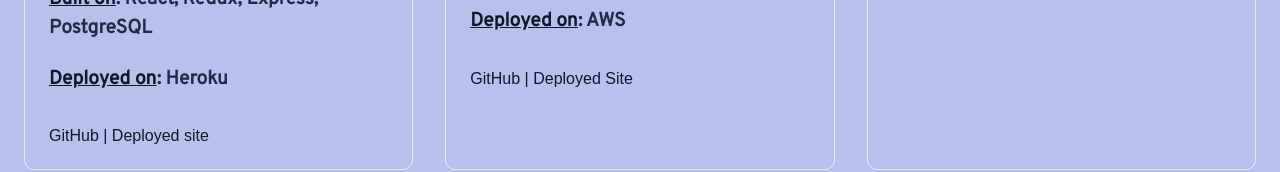
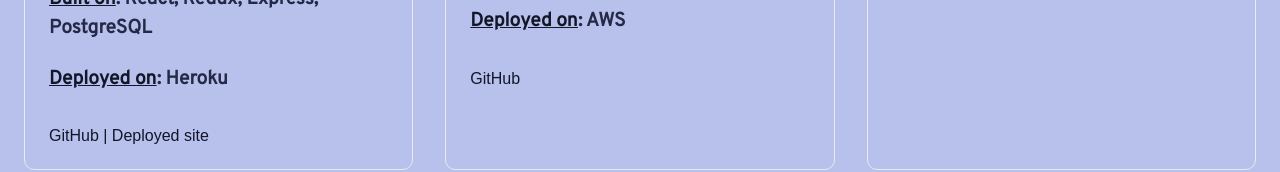
Before and after one commit to Mleng89/portfolio, a Next.js app: page /projects in a window 1280 px wide. Shown: the part 669-841 px from the top of the page. Built offline with nearby package versions, Linux system fonts and the light colour scheme; a web font is replaced by a local one.

Commit message:
Fixed:Styling issues in about section

```diff
--- a/pages/about.js
+++ b/pages/about.js
@@ -135,6 +135,7 @@ export default function about() {
         h3 {
           font-size: 3rem;
           text-align: center;
+          margin: 0;
         }
 
         .me_image {
--- a/pages/projects.js
+++ b/pages/projects.js
@@ -84,10 +84,10 @@ export default function projects() {
                 <Link href="https://github.com/2011-libra/notables">
                   <a>GitHub</a>
                 </Link>{' '}
-                | {''}
+                {/* | {''}
                 <Link href="http://3.128.61.184:8080/">
                   <a>Deployed Site</a>
-                </Link>
+                </Link> */}
               </div>
               <div className="card">
                 <h3>Into the Abyss</h3>
```
